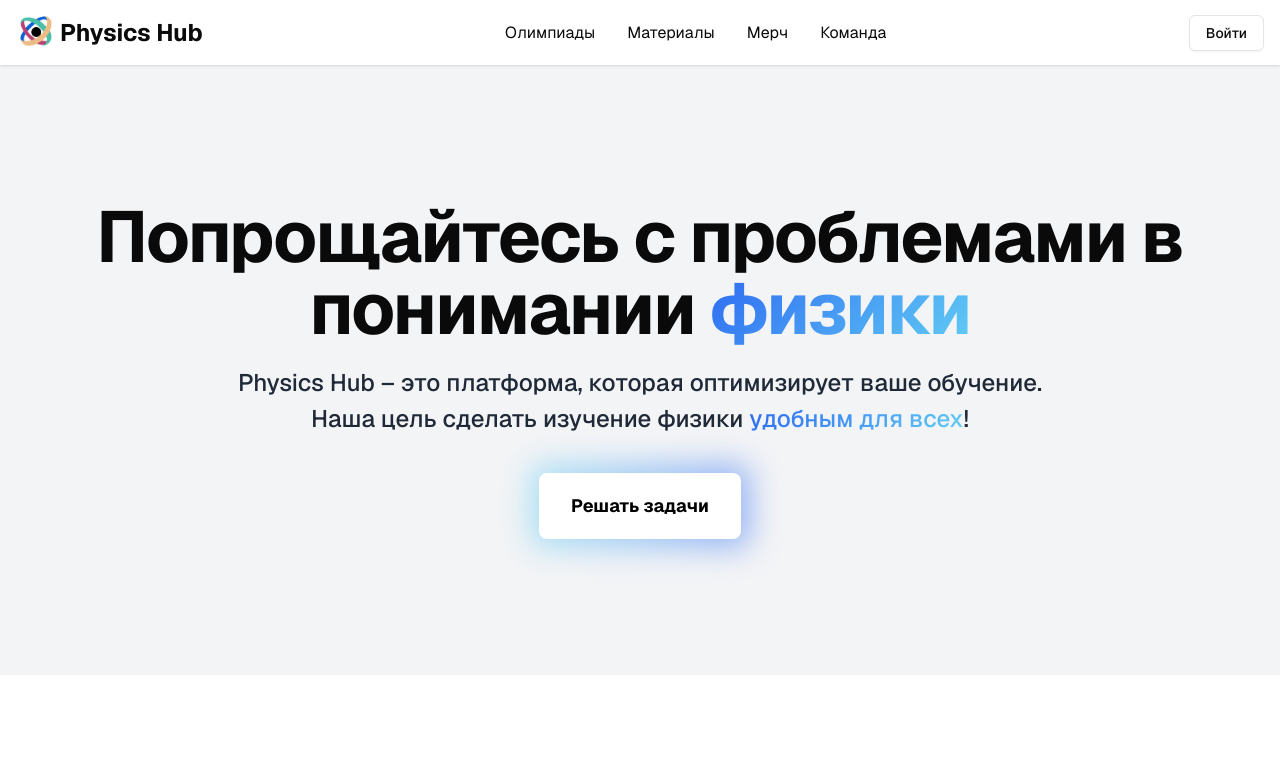
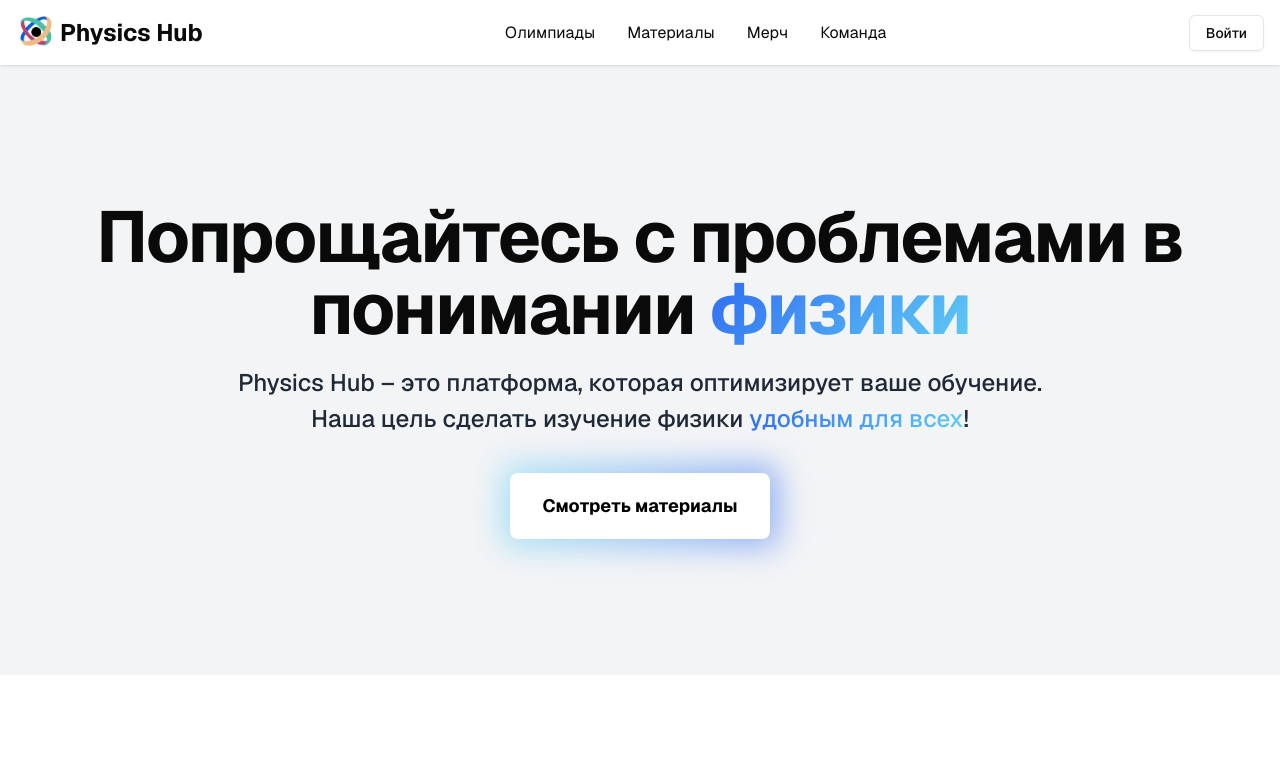
Before and after one commit to SabyrAlymbekov/PhysicsHub, a Next.js app: page / in a window 1280 px wide. Shown: the top 781 px of the page. Built offline with nearby package versions, Linux system fonts and the light colour scheme; no server answers; the database is empty.

Commit message:
Update Main.tsx

```diff
--- a/components/home/Main.tsx
+++ b/components/home/Main.tsx
@@ -14,8 +14,8 @@ function Main() {
         <div
             className="absolute -inset-2 rounded-lg bg-gradient-to-r from-[#62cff4] to-[#2c67f2] opacity-50 blur-lg"
         ></div>
-            <Link href="/archive" className="relative flex md:py-5 md:px-8 py-3 px-6 items-center justify-center rounded-lg bg-white text-black w-fit paragraph-medium md:base-bold">
-                Решать задачи
+            <Link href="/materials" className="relative flex md:py-5 md:px-8 py-3 px-6 items-center justify-center rounded-lg bg-white text-black w-fit paragraph-medium md:base-bold">
+                 Смотреть материалы
             </Link>
         </div>
         </div>
```
